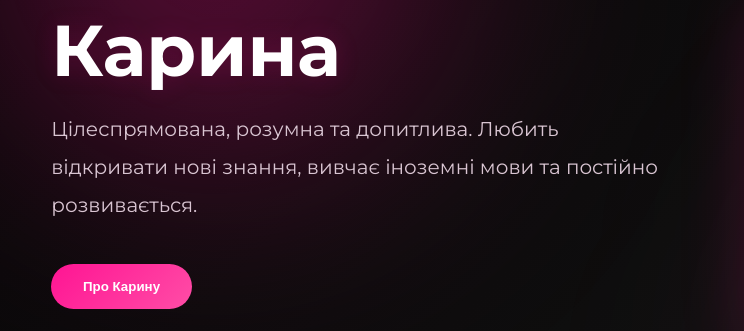
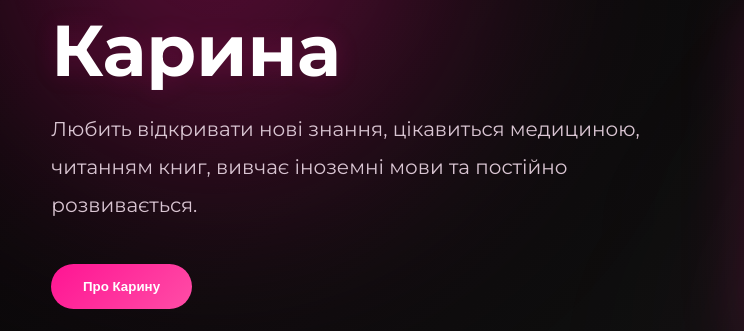
Before and after one commit to word4010/bio-hraphy, a plain HTML site: page index.html in a window 1280 px wide. Shown: the part 240-571 px from the top of the page, 0-744 px from the left. Drawn offline with Linux system fonts and the light colour scheme; grey boxes are pictures that could not be loaded.

Commit message:
Update index.html

```diff
--- a/index.html
+++ b/index.html
@@ -1173,13 +1173,7 @@
 
                 <p>
 
-                    Цілеспрямована,
-                    розумна та допитлива.
-
-                                 Любить відкривати нові знання,
-                    вивчає іноземні мови
-                    та постійно розвивається.
-
+       Любить відкривати нові знання, цікавиться медициною, читанням книг, вивчає іноземні мови та постійно розвивається.
                 </p>
 
                 <button class="main-btn" data-modal="aboutModal">
```
